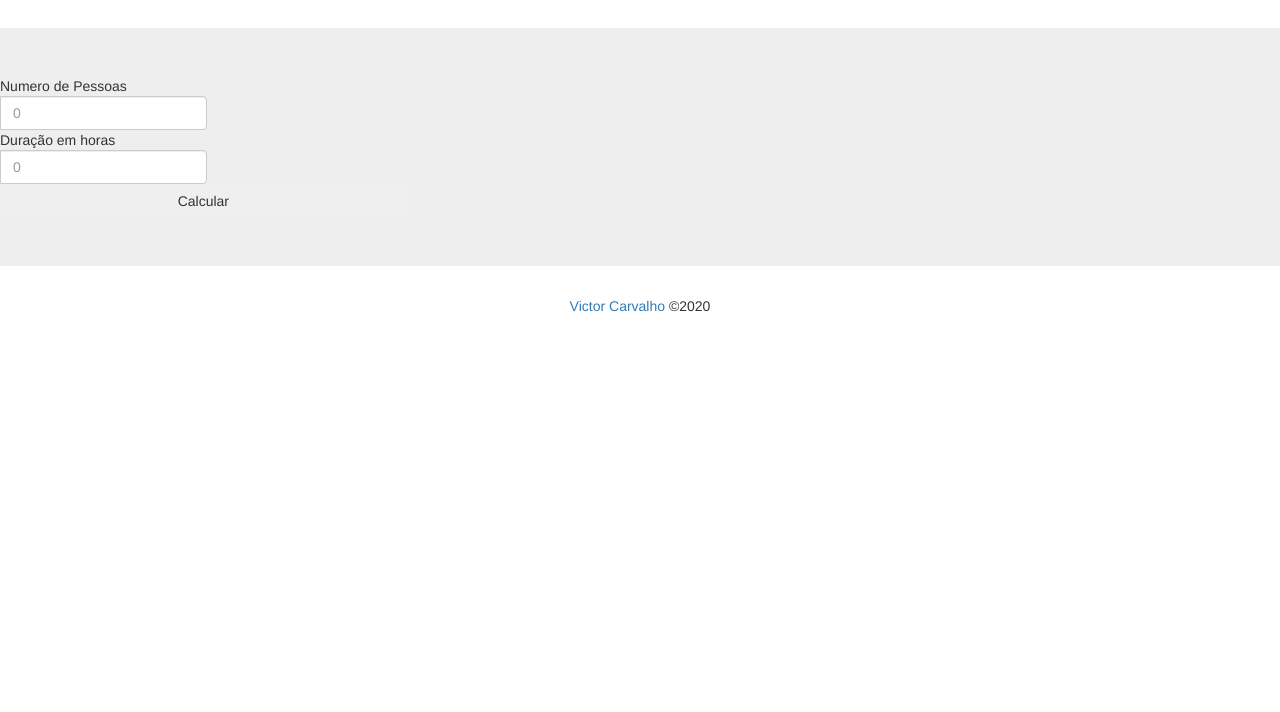
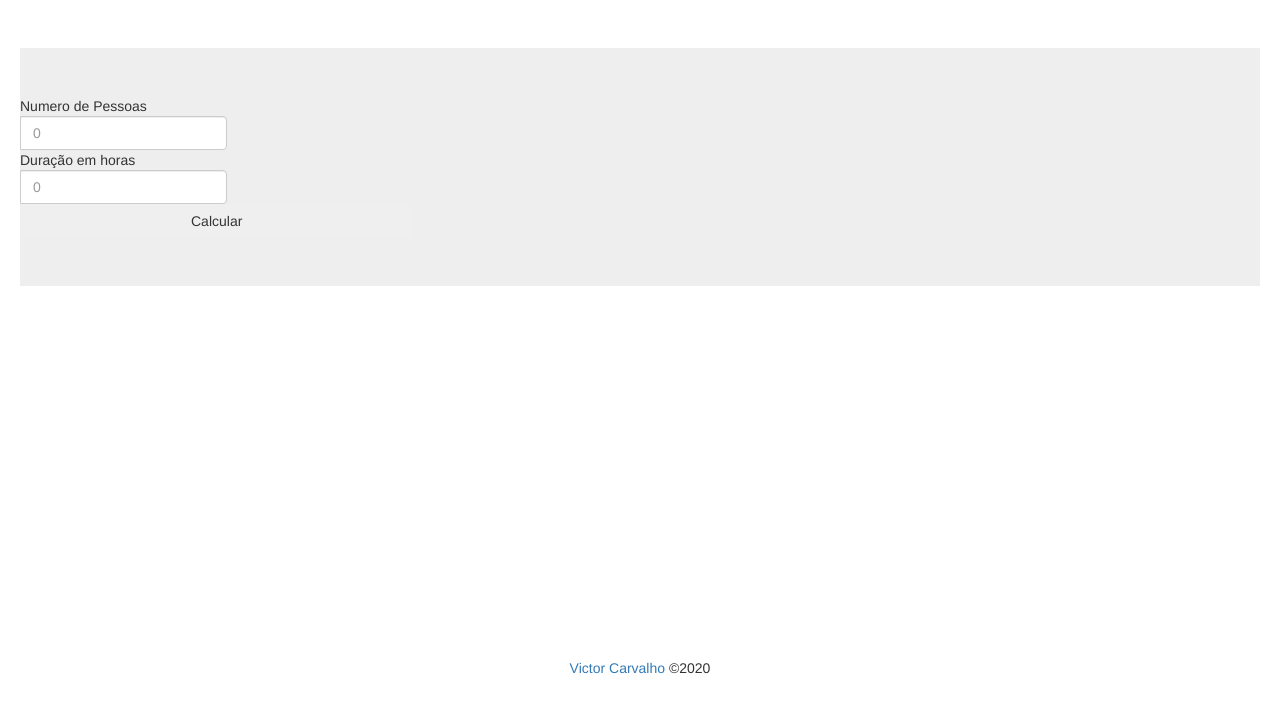
Before and after one commit to VictorCarvalho16/calculadora-de-churrasco, a plain HTML site: page index.html in a window 1280 px wide. Shown: the part 64-776 px from the top of the page. Drawn offline with nearby package versions, Linux system fonts and the light colour scheme.

Commit message:
Footer Bottom

```diff
--- a/index.html
+++ b/index.html
@@ -11,6 +11,8 @@
 
     <!-- Font Awesome 5.0 CDN -->
     <script src="https://kit.fontawesome.com/a076d05399.js"></script>
+
+    <link rel="stylesheet" href="style.css">
 
     <title>Calculadora de Churrasco</title>
 </head>
@@ -52,7 +54,7 @@
         </div>
     </main>
 
-    <footer class="page-footer fixed-bottom container-fluid text-center bg-light p-3">
+    <footer class="page-footer container-fluid text-center bg-light p-3">
         <p><a class="alert-link" href="https://github.com/VictorCarvalho16">Victor Carvalho</a> &copy;2020</p>
     </footer>
 
--- a/style.css
+++ b/style.css
@@ -1,5 +1,10 @@
-@media (min-height : 100%) {
-    footer {
-        position: relative !important;
-    }
+html, body {
+    height: 100%;
+    margin: 0;
 }
+
+main {
+    padding: 20px;
+    min-height: 85%;
+    margin: 0 auto -50px;
+}
```
